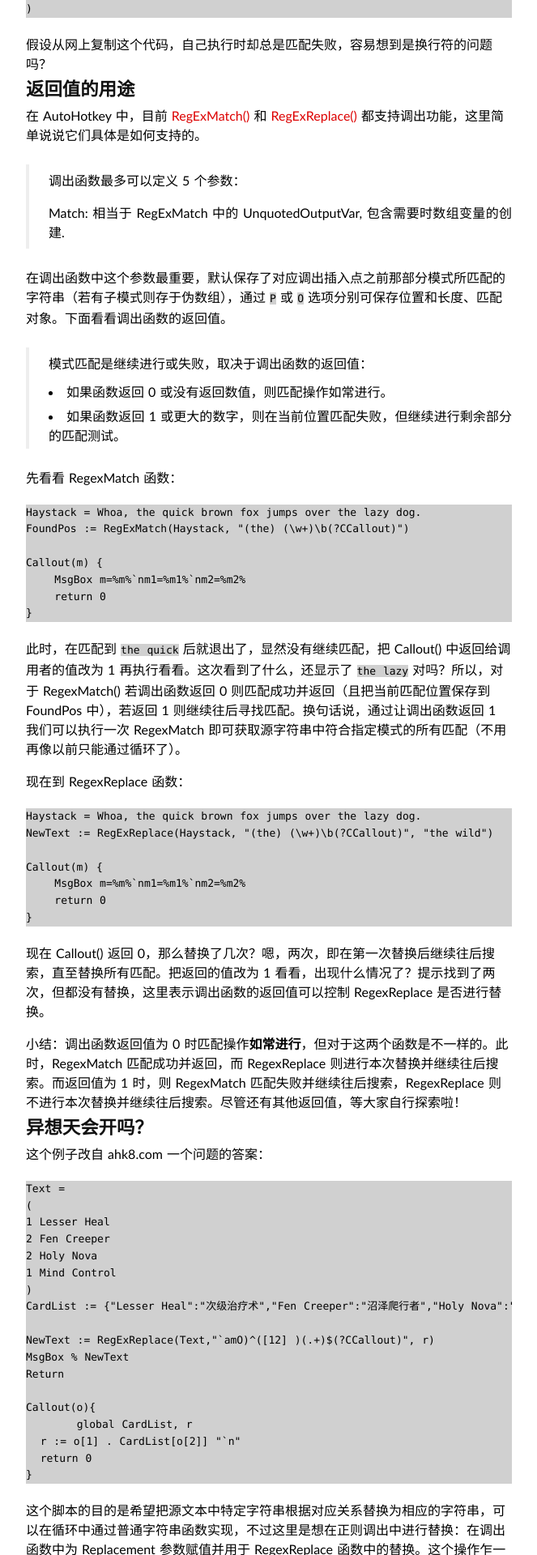
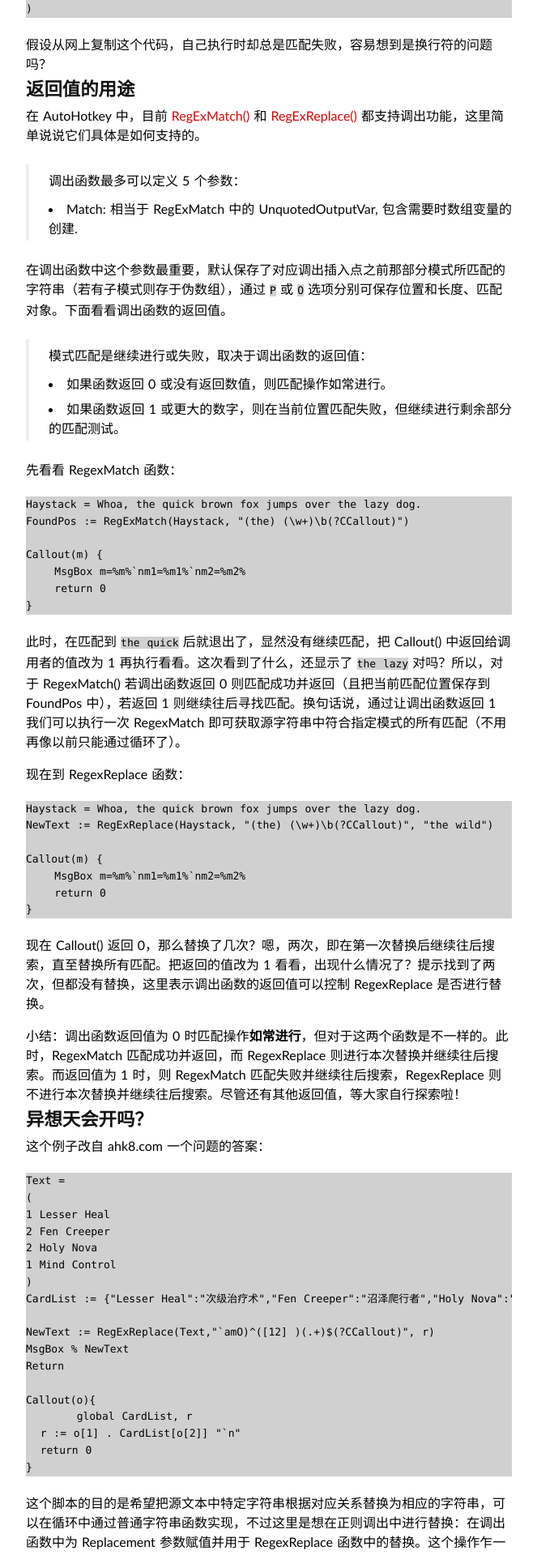
Before and after one commit to amnesiac10/amnesiac10.github.io, a Jekyll site: the page built from _posts/2014-08-07-regex-callout.md, in a window 1280 px wide. Shown: the part 1168-3088 px from the top of the page at 81% size, without its empty margins (308-971 px from the left). Built offline with Jekyll 4.4.1, drawn with Linux system fonts in a browser that asks for light colours; some web fonts are replaced; Markdown is read by kramdown in place of the engine named in the settings; comment, search, counter and statistics services are not loaded.

Commit message:
Adjusted the indent syntax.

```diff
--- a/_posts/2014-08-07-regex-callout.md
+++ b/_posts/2014-08-07-regex-callout.md
@@ -54,8 +54,7 @@ abc
 在 AutoHotkey 中，目前 [RegExMatch()](http://ahkcn.github.io/docs/commands/RegExMatch.htm) 和 [RegExReplace()](http://ahkcn.github.io/docs/commands/RegExReplace.htm) 都支持调出功能，这里简单说说它们具体是如何支持的。
 
 > 调出函数最多可以定义 5 个参数：
->
-> Match: 相当于 RegExMatch 中的 UnquotedOutputVar, 包含需要时数组变量的创建.
+> * Match: 相当于 RegExMatch 中的 UnquotedOutputVar, 包含需要时数组变量的创建.
 
 在调出函数中这个参数最重要，默认保存了对应调出插入点之前那部分模式所匹配的字符串（若有子模式则存于伪数组），通过 `P` 或 `O` 选项分别可保存位置和长度、匹配对象。下面看看调出函数的返回值。
 
@@ -63,7 +62,6 @@ abc
 >
 > * 如果函数返回 0 或没有返回数值，则匹配操作如常进行。
 > * 如果函数返回 1 或更大的数字，则在当前位置匹配失败，但继续进行剩余部分的匹配测试。
->
 
 先看看 RegexMatch 函数：
 
```
